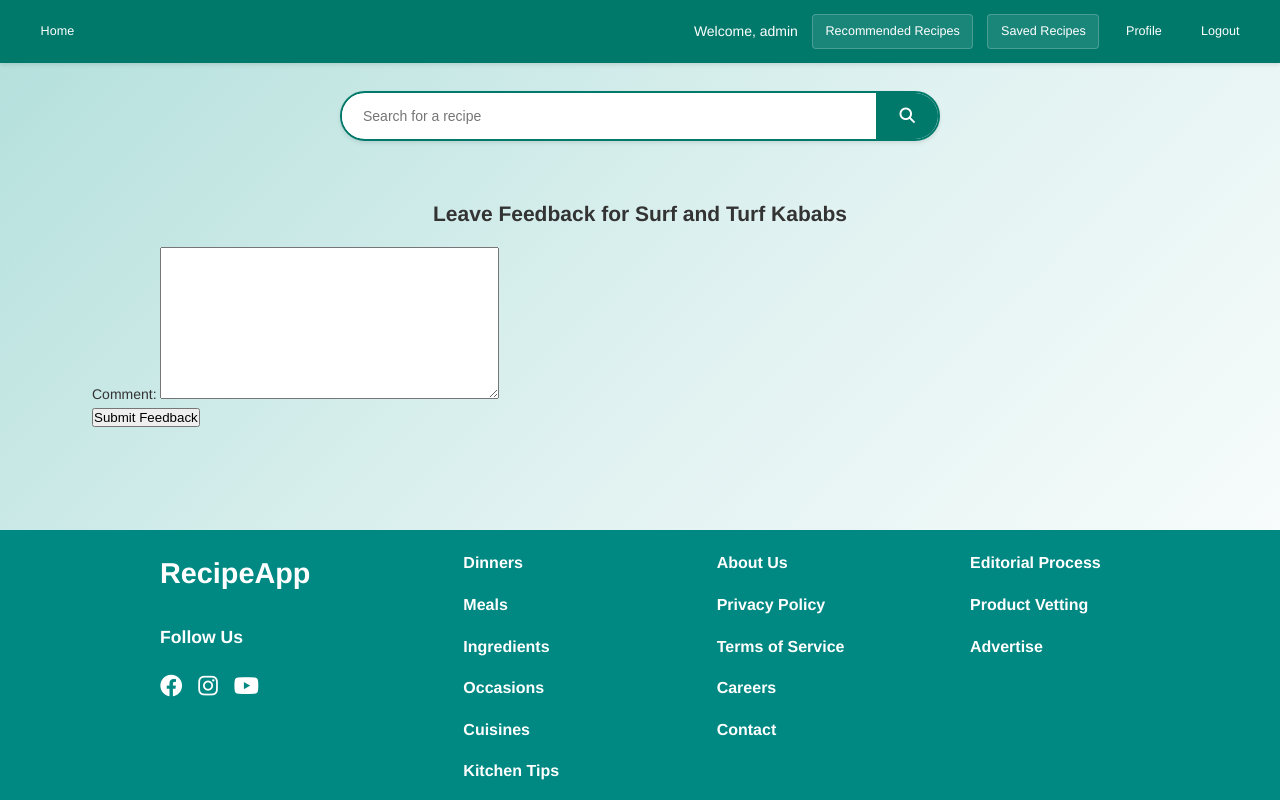
After one commit to Jamshaa/Project-Web-1st-Activity, a Django app: page /recipe/662375/feedback/ in a window 1280 px wide. The commit adds this page. Run offline with Django 5.2, Linux system fonts and the light colour scheme; a user stored in the database is signed in; data comes from the database, SQL or seed files in the repository.

Commit message:
Add feedback feature

```diff
--- a/cooking/RecipeSearch/recipes/admin.py
+++ b/cooking/RecipeSearch/recipes/admin.py
@@ -1,5 +1,8 @@
 from django.contrib import admin
 from .models import Profile, Recipe, Ingredient, UserPantry
+from .models import Feedback
+
+
 
 class UserPantryAdmin(admin.ModelAdmin):
     list_display = ('user', 'ingredient', 'expiration_date', 'image_url')
@@ -8,3 +11,4 @@ admin.site.register(Profile)
 admin.site.register(Recipe)
 admin.site.register(Ingredient)
 admin.site.register(UserPantry, UserPantryAdmin)
+admin.site.register(Feedback)
--- a/cooking/RecipeSearch/recipes/forms.py
+++ b/cooking/RecipeSearch/recipes/forms.py
@@ -1,7 +1,7 @@
 from django import forms
 from django.contrib.auth.models import User
 from django.contrib.auth.forms import UserCreationForm
-from .models import Profile, UserPantry
+from .models import Profile, UserPantry, Feedback
 
 class UserRegisterForm(UserCreationForm):
     email = forms.EmailField(required=True)
@@ -30,3 +30,8 @@ class UserPantryForm(forms.ModelForm):
     class Meta:
         model = UserPantry
         fields = ['ingredient', 'expiration_date', 'image_url']
+
+class FeedbackForm(forms.ModelForm):
+    class Meta:
+        model = Feedback
+        fields = ['comment']
--- a/cooking/RecipeSearch/recipes/models.py
+++ b/cooking/RecipeSearch/recipes/models.py
@@ -65,3 +65,12 @@ class RecipeIngredient(models.Model):
 
     def __str__(self):
         return f"{self.amount} {self.unit} {self.ingredient.name} for {self.recipe.title}"
+
+class Feedback(models.Model):
+    user = models.ForeignKey(User, on_delete=models.CASCADE)
+    recipe = models.ForeignKey('Recipe', on_delete=models.CASCADE)
+    comment = models.TextField()
+    created_at = models.DateTimeField(auto_now_add=True)
+
+    def __str__(self):
+        return f"{self.user.username} on {self.recipe.title}"
--- /dev/null
+++ b/cooking/RecipeSearch/recipes/templates/recipes/feedback.html
@@ -0,0 +1,13 @@
+{% extends 'recipes/base.html' %}
+
+{% block title %}Feedback{% endblock %}
+
+{% block content %}
+<h2>Leave Feedback for {{ recipe.title }}</h2>
+
+<form method="post">
+    {% csrf_token %}
+    {{ form.as_p }}
+    <button type="submit">Submit Feedback</button>
+</form>
+{% endblock %}
--- a/cooking/RecipeSearch/recipes/urls.py
+++ b/cooking/RecipeSearch/recipes/urls.py
@@ -20,4 +20,5 @@ urlpatterns = [
     path('recipe/<int:recipe_id>/remove/', views.remove_saved_recipe, name='remove_saved_recipe'),
     path('saved-recipes/', views.saved_recipes, name='saved_recipes'),  # Nueva ruta
     path('recommendations/', views.recommend_recipes, name='recommendations'),
+    path('recipe/<int:recipe_id>/feedback/', views.feedback, name='recipe_feedback'),
 ]
--- a/cooking/RecipeSearch/recipes/views.py
+++ b/cooking/RecipeSearch/recipes/views.py
@@ -14,6 +14,8 @@ from django.db.models import Count, Q
 
 from .forms import UserRegisterForm, ProfileForm, UserPantryForm
 from .models import Recipe, UserPantry, Ingredient, SavedRecipe, RecipeIngredient
+from .forms import FeedbackForm
+from .models import Feedback
 
 def home(request):
     return render(request, 'recipes/home.html', {'current_page': 'home'})
@@ -360,3 +362,22 @@ def standardize_ingredient_name(name):
     if name.endswith('s'):
         name = name[:-1]
     return name
+
+@login_required
+def feedback(request, recipe_id):
+    recipe = get_object_or_404(Recipe, spoonacular_id=recipe_id)
+    if request.method == 'POST':
+        form = FeedbackForm(request.POST)
+        if form.is_valid():
+            feedback = form.save(commit=False)
+            feedback.user = request.user
+            feedback.recipe = recipe
+            feedback.save()
+            return redirect('recipes:recipe_detail', recipe_id=recipe_id)
+    else:
+        form = FeedbackForm()
+    return render(request, 'recipes/feedback.html', {
+        'form': form,
+        'recipe': recipe,
+        'current_page': 'feedback'
+    })
```
Also changed, not shown: cooking/RecipeSearch/recipes/templates/recipes/recipe_detail.html (+19 -0 lines).
